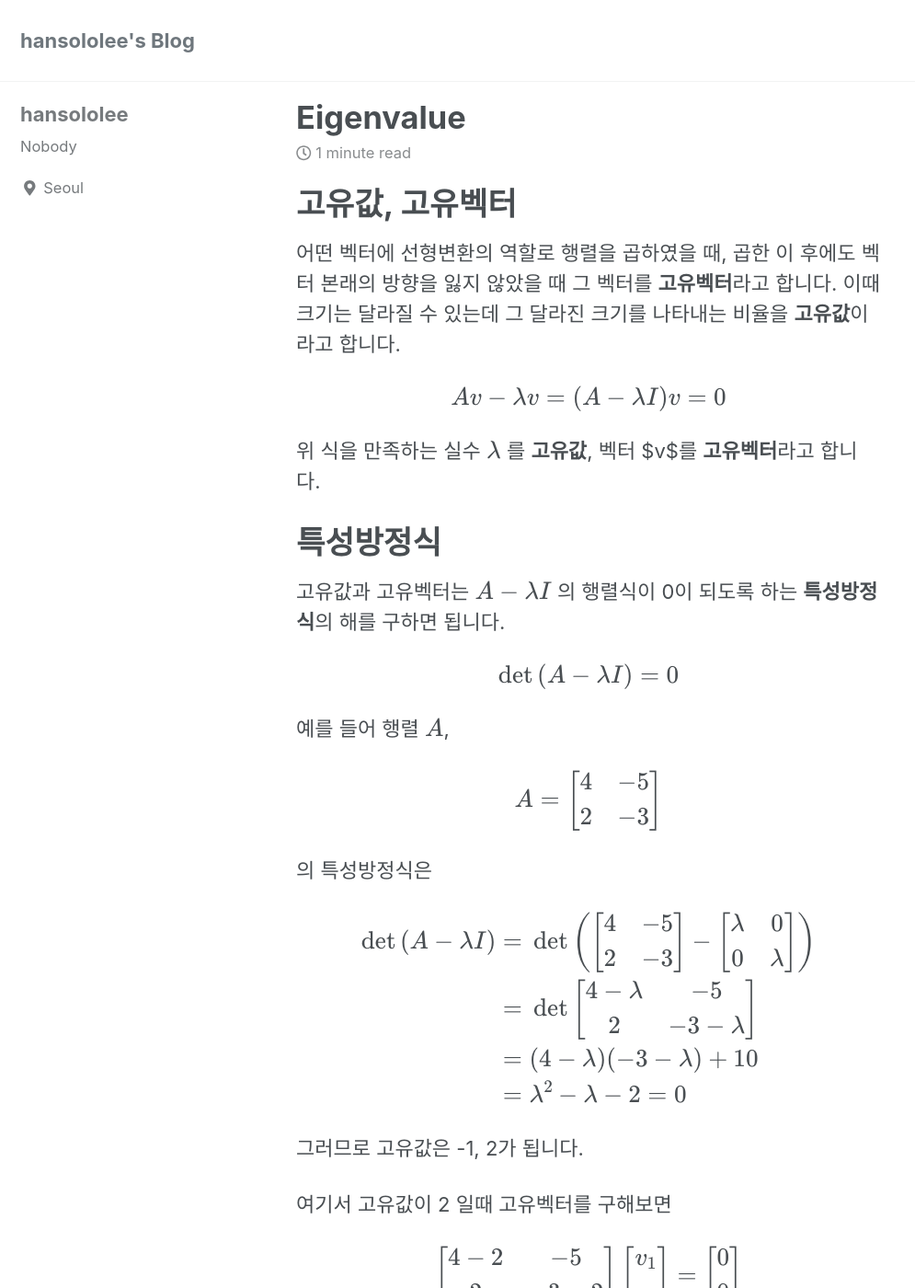
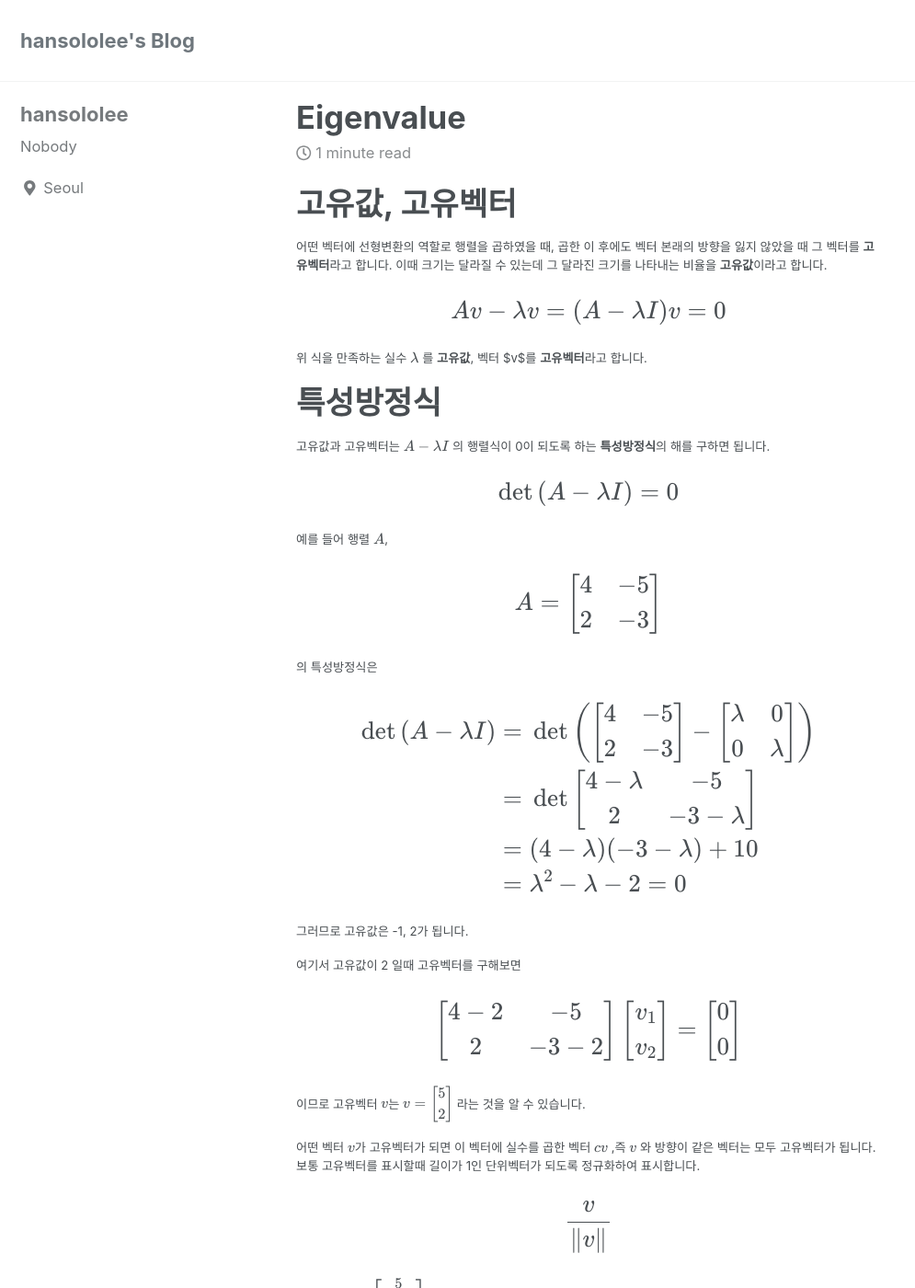
Before and after one commit to arisongha/hansololee.github.io, a Jekyll site: the page built from _posts/2019-01-14-eigenvalue.md, in a window 1280 px wide and 1400 px high. Shown: the whole window at 92% size, without its empty margins (0-995 px from the left). Built offline with Jekyll 4.4.1, drawn with Linux system fonts in a browser that asks for light colours; cached includes are drawn as plain includes; nearby versions of some CDN libraries; formulas are drawn with MathJax 3.

Commit message:
Update _page.scss

```diff
--- a/_sass/minimal-mistakes/_page.scss
+++ b/_sass/minimal-mistakes/_page.scss
@@ -75,7 +75,7 @@
   p,
   li,
   dl {
-    font-size: 1em;
+    font-size: 0.6em;
   }
 
   /* paragraph indents */
```
